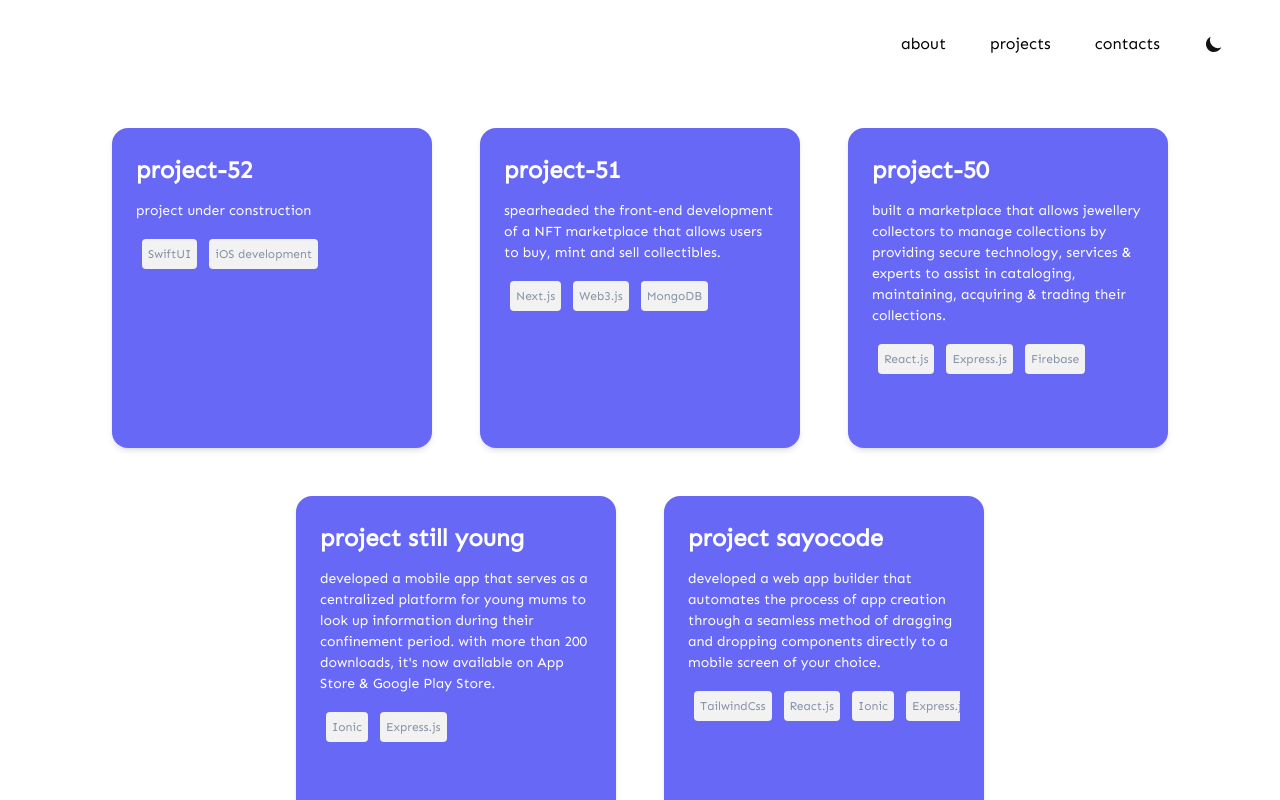
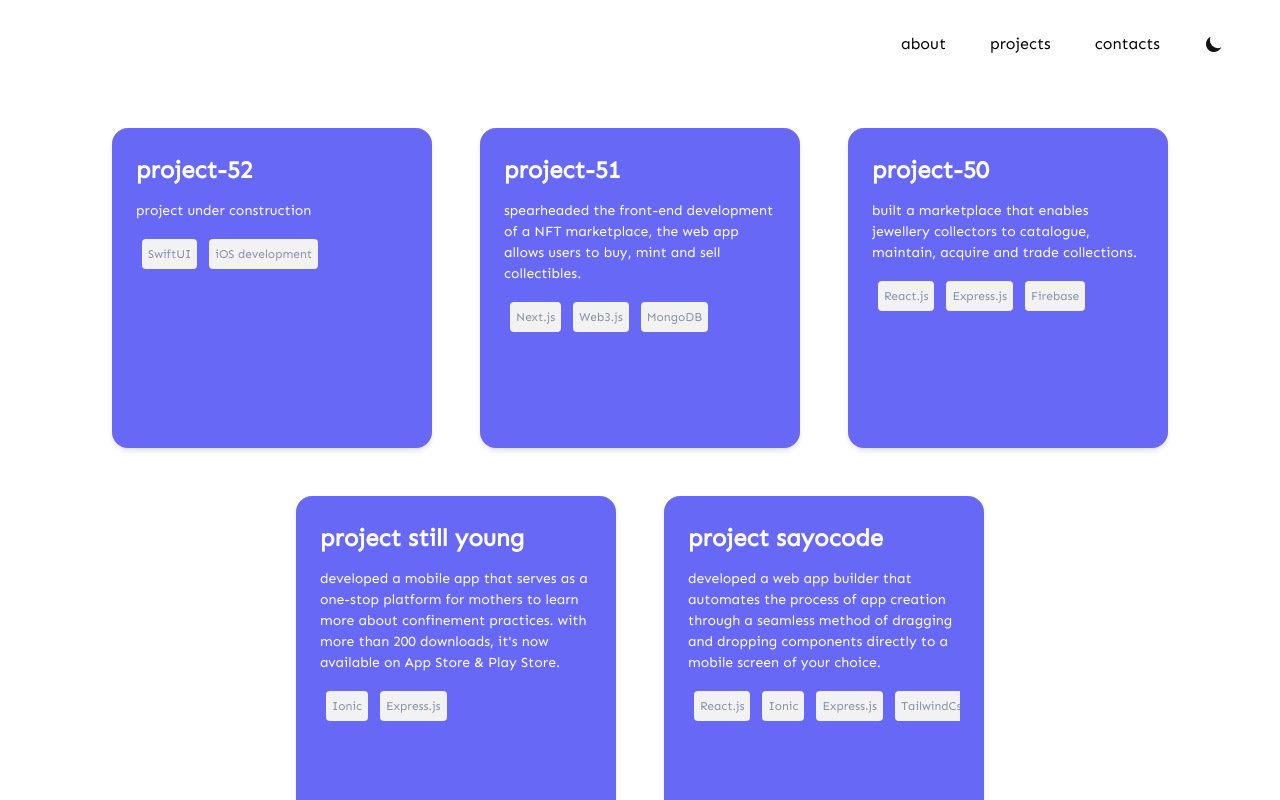
Before and after one commit to joshuadavidang/joshua-david-legacy, a Next.js app: page /projects in a window 1280 px wide. Built offline with nearby package versions, Linux system fonts and the light colour scheme.

Commit message:
updated proj content and removed modals

```diff
--- a/data/pastProjects.js
+++ b/data/pastProjects.js
@@ -8,21 +8,21 @@ export const pastProjects = [
   {
     name: "project-51",
     description:
-      "spearheaded the front-end development of a NFT marketplace that allows users to buy, mint and sell collectibles.",
+      "spearheaded the front-end development of a NFT marketplace, the web app allows users to buy, mint and sell collectibles.",
     year: 2555,
     techStack: ["Next.js", "Web3.js", "MongoDB"],
   },
   {
     name: "project-50",
     description:
-      "built a marketplace that allows jewellery collectors to manage collections by providing secure technology, services & experts to assist in cataloging, maintaining, acquiring & trading their collections.",
+      "built a marketplace that enables jewellery collectors to catalogue, maintain, acquire and trade collections.",
     year: 2555,
     techStack: ["React.js", "Express.js", "Firebase"],
   },
   {
     name: "project still young",
     description:
-      "developed a mobile app that serves as a centralized platform for young mums to look up information during their confinement period. with more than 200 downloads, it's now available on App Store & Google Play Store.",
+      "developed a mobile app that serves as a one-stop platform for mothers to learn more about confinement practices. with more than 200 downloads, it's now available on App Store & Play Store.",
     year: 2019,
     techStack: ["Ionic", "Express.js"],
   },
@@ -31,6 +31,6 @@ export const pastProjects = [
     description:
       "developed a web app builder that automates the process of app creation through a seamless method of dragging and dropping components directly to a mobile screen of your choice.",
     year: 2019,
-    techStack: ["TailwindCss", "React.js", "Ionic", "Express.js", "MongoDB"],
+    techStack: ["React.js", "Ionic", "Express.js", "TailwindCss", "MongoDB"],
   },
 ];
--- a/pages/projects.js
+++ b/pages/projects.js
@@ -7,16 +7,8 @@ import CardHeader from "../shared/Card/CardHeader";
 import Chip from "../shared/Chip";
 import Modal from "../shared/Modal";
 import { pastProjects } from "../data/pastProjects";
-import StillYoung from "../public/assets/images/StillYoung.svg";
-import Image from "next/image";
 
 export default function Projects() {
-  const [open, setOpen] = useState(false);
-
-  const openModal = () => {
-    setOpen(!open);
-  };
-
   return (
     <div className="relative bg-white dark:bg-black">
       <nav className="fixed hidden md:block">
@@ -29,7 +21,7 @@ export default function Projects() {
 
       <main className="flex flex-col gap-12 justify-center items-center md:h-screen md:flex-row md:flex-wrap md:pt-32 p-6 overflow-scroll">
         {pastProjects.map((project, index) => (
-          <Card openModal={openModal} key={index}>
+          <Card key={index}>
             <CardHeader>{project.name}</CardHeader>
             <p className="text-sm text-white dark:text-black">
               {project.description}
@@ -39,10 +31,6 @@ export default function Projects() {
             </CardBody>
           </Card>
         ))}
-
-        <Modal open={open}>
-          <p>modal opened</p>
-        </Modal>
       </main>
     </div>
   );
--- a/shared/Card/Card.jsx
+++ b/shared/Card/Card.jsx
@@ -1,12 +1,9 @@
 export default function Card(props) {
-  const { openModal, children } = props;
+  const { children } = props;
 
   return (
     <>
-      <div
-        className="p-6 w-80 h-80 bg-blue1 dark:bg-white rounded-2xl shadow-md cursor-pointer overflow-scroll"
-        onClick={openModal}
-      >
+      <div className="p-6 w-80 h-80 bg-blue1 dark:bg-white rounded-2xl shadow-md cursor-pointer overflow-scroll">
         {children}
       </div>
     </>
```
